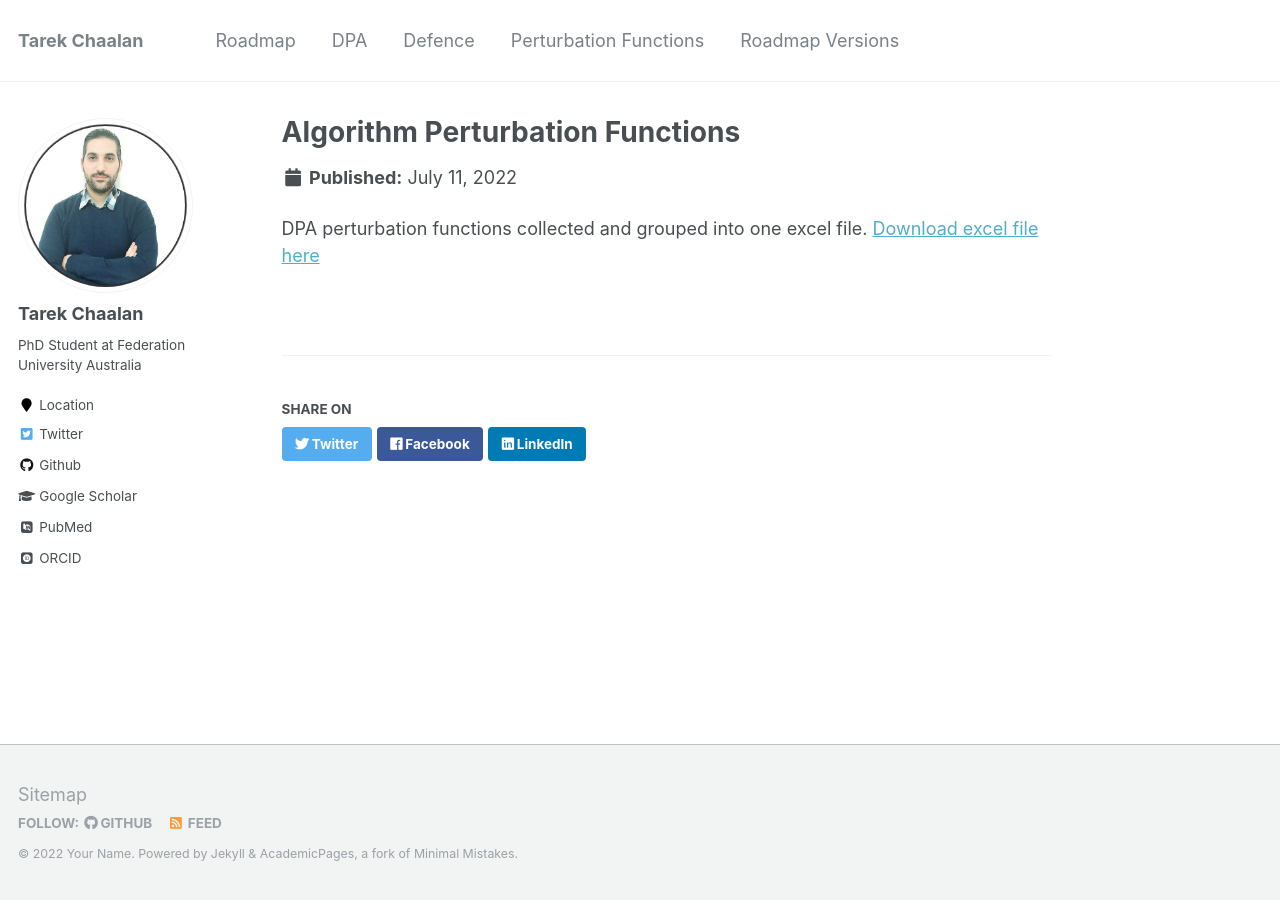
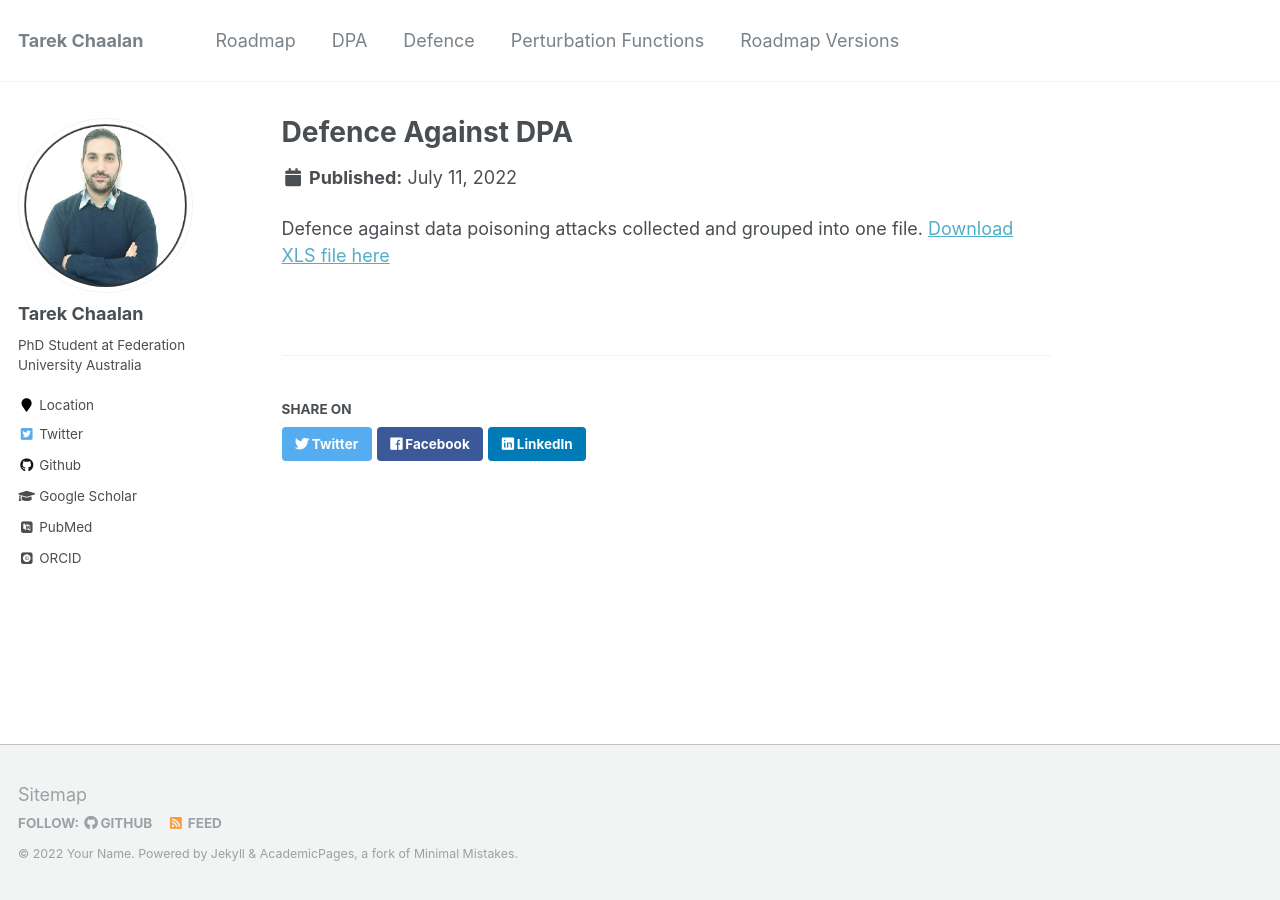
Before and after one commit to phoenixml/roadmap.github.io, a Jekyll site: the page built from _defence/perturbation-1.md, in a window 1280 px wide. Built offline with Jekyll 4.4.1, drawn with Linux system fonts in a browser that asks for light colours; some web fonts are replaced.

Commit message:
Signed-off-by: Tarek <14360476+tee2015@users.noreply.github.com>

```diff
--- a/_defence/perturbation-1.md
+++ b/_defence/perturbation-1.md
@@ -1,8 +1,8 @@
 ---
-title: "Algorithm Perturbation Functions"
+title: "Defence Against DPA "
 excerpt: ""
-collection: perturbation
+collection: defence
 ---
 
-DPA perturbation functions collected and grouped into one excel file.
-[Download excel file here](https://github.com/phoenixml/roadmap.github.io/blob/master/files/DPA_driven_by_algorithm_function.xlsx?raw=true)
+Defence against data poisoning attacks collected and grouped into one file.
+[Download XLS file here](https://github.com/phoenixml/roadmap.github.io/blob/master/files/DPA_driven_by_algorithm_function.xlsx?raw=true)
```
